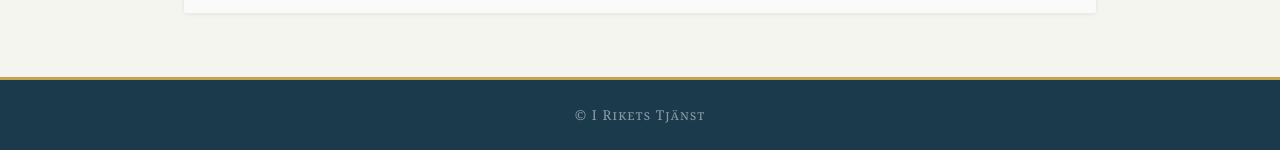
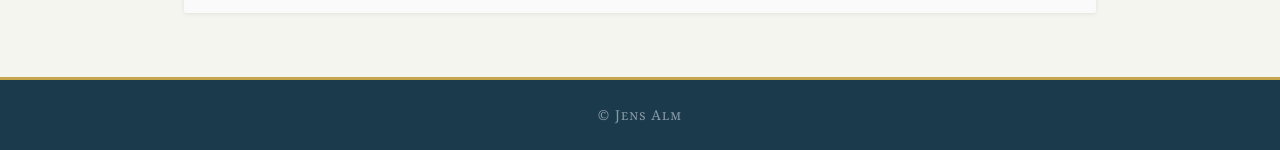
Before and after one commit to ulmus/Riket, a Jekyll site: the page built from index.md, in a window 1280 px wide and 900 px high, scrolled down 570 px. Shown: the part 747-897 px from the top of the window. Built offline with Jekyll 4.4.1, drawn with Linux system fonts in a browser that asks for light colours.

Commit message:
Update copyright to Jens Alm
https://claude.ai/code/session_01WB3nvmhTvCsrHjgngUZpYV

```diff
--- a/_layouts/default.html
+++ b/_layouts/default.html
@@ -37,7 +37,7 @@
 
   <footer class="site-footer">
     <div class="footer-inner">
-      <p>&copy; I Rikets Tjänst</p>
+      <p>&copy; Jens Alm</p>
     </div>
   </footer>
 
```
